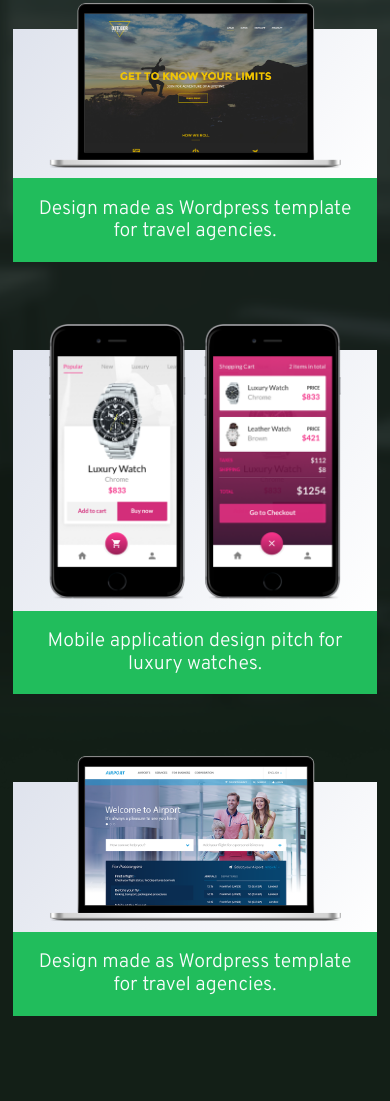
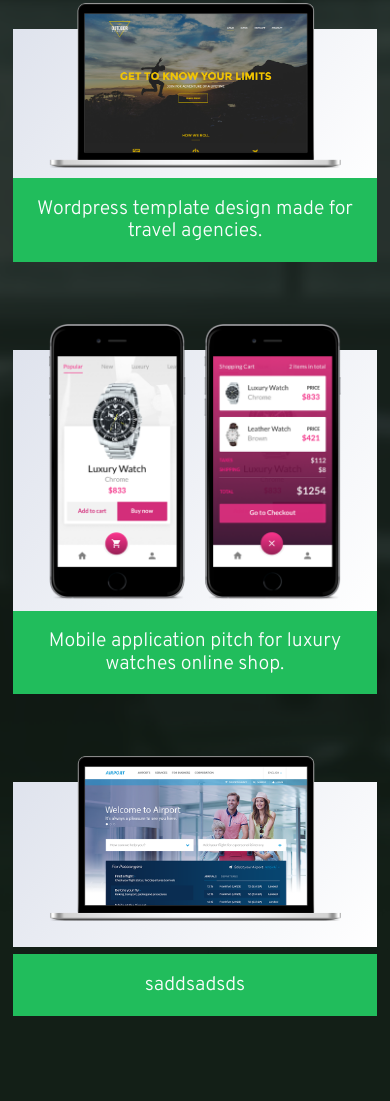
Before and after one commit to aleksiliukkonen/Portfolio-v2, a website: page index.html in a window 390 px wide. Shown: the part 1683-2784 px from the top of the page. Drawn offline with nearby package versions, Linux system fonts and the light colour scheme; files that its build step writes are made by us from their sources.

Commit message:
Fix layout responsive behiviour

```diff
--- a/index.html
+++ b/index.html
@@ -51,15 +51,15 @@
 	</div>
 	<div class="adventure">
 		<img class="works__shot" src="../img/adventure.png">
-		<span class="works__description">Design made as Wordpress template for travel agencies.</span>
+		<span class="works__description">Wordpress template design made for travel agencies.</span>
 	</div>
 	<div class="watch">
 		<img class="works__shot" src="../img/watch.png">
-		<span class="works__description"> Mobile application design pitch for luxury watches.</span>
+		<span class="works__description">Mobile application pitch for luxury watches online shop.</span>
 	</div>
 	<div class="airport">
 		<img class="works__shot" src="../img/airport.png">
-		<span class="works__description">Design made as Wordpress template for travel agencies.</span>
+		<span class="works__description"> saddsadsds  </span>
 	</div>
 </div>
 </section>
--- a/sass/_works.sass
+++ b/sass/_works.sass
@@ -77,12 +77,12 @@
 		font-size: 1.5rem
 		padding: 1em 1em
 
-	.food, .adventure, .watch
+	.food, .adventure, .watch, .airport
 		margin-bottom: 12em
 		max-width: 100%
 		flex-direction: column
 
-	.adventure
+	.adventure, .airport
 		float: none
 
 	.airport
```
